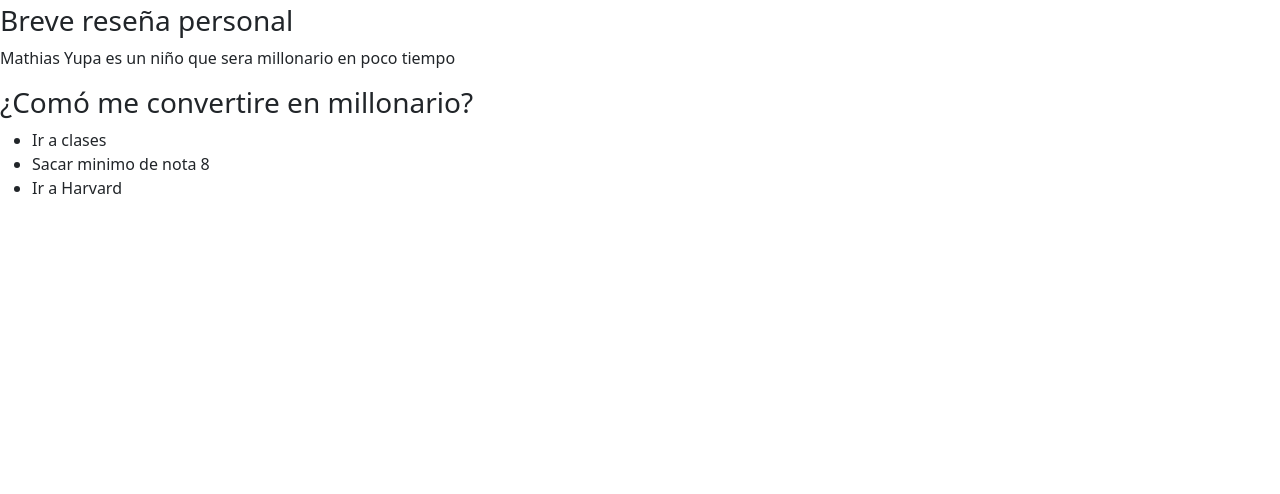
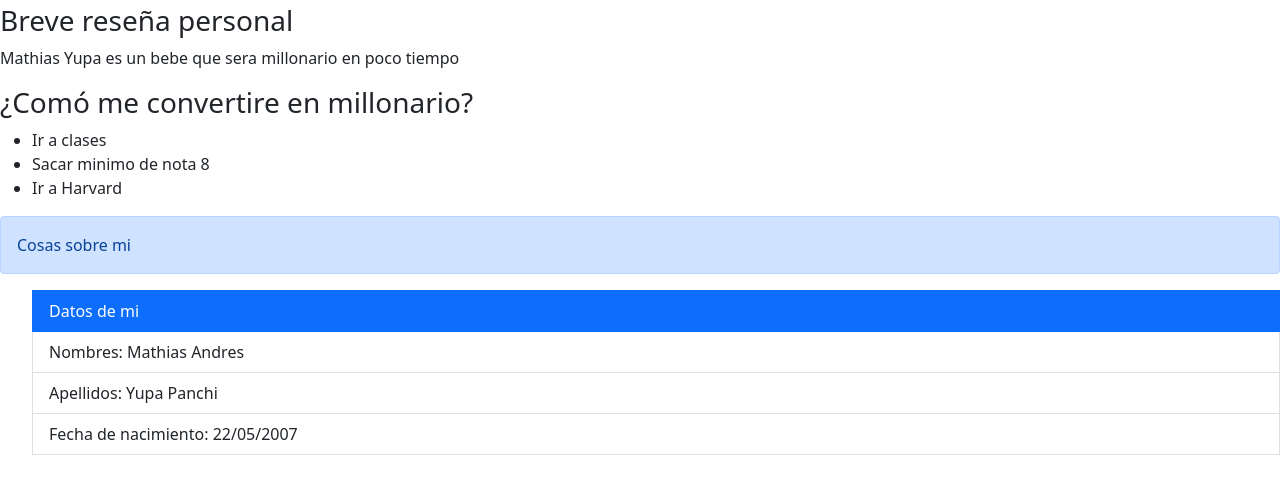
Before and after one commit to mathiasyupa/hola-mundo, a plain HTML site: page biografia.html in a window 1280 px wide. Shown: the part 98-592 px from the top of the page. Drawn offline with nearby package versions, Linux system fonts and the light colour scheme.

Commit message:
modificaciones importantes.

```diff
--- a/biografia.html
+++ b/biografia.html
@@ -10,13 +10,22 @@
      <h1>Mi increible biografia</h1>
     <h2>Mathias Yupa</h2>
     <h3>Breve reseña personal</h3>
-    <p>Mathias Yupa es un niño que sera millonario en poco tiempo</p>
+    <p>Mathias Yupa es un bebe que sera millonario en poco tiempo</p>
     <h3>¿Comó me convertire en millonario?</h3>
     <ul>
       <li>Ir a clases</li>
       <li>Sacar minimo de nota 8</li>
       <li>Ir a Harvard</li>
     </ul>
+    <div class="alert alert-primary" role="alert">
+    Cosas sobre mi
+    </div>
+<ul>
+  <li class="list-group-item active" aria-current="true">Datos de mi</li>
+  <li class="list-group-item">Nombres: Mathias Andres</li>
+  <li class="list-group-item">Apellidos: Yupa Panchi</li>
+  <li class="list-group-item">Fecha de nacimiento: 22/05/2007</li>
 
+</ul>
   </body>
 </html>
```
Also changed, not shown: busca.html (+10 -0 lines), pruba.html (added, +16 -0 lines).
